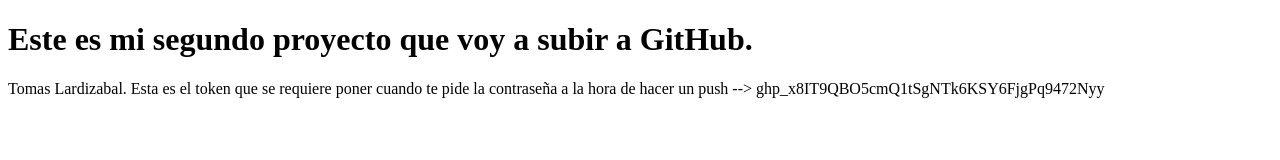
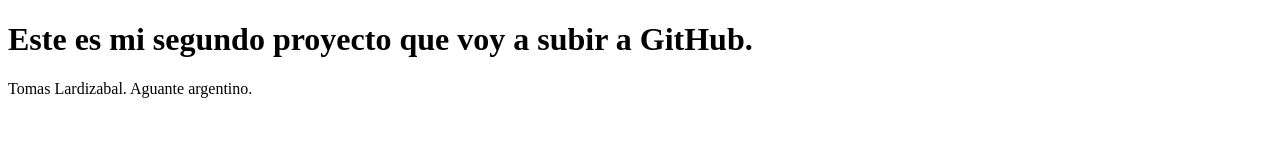
Before and after one commit to tomaslardizabal/proyPerwork, a plain HTML site: page index.html in a window 1280 px wide. Drawn offline with Linux system fonts and the light colour scheme.

Commit message:
Segundo cambio de index.html

```diff
--- a/index.html
+++ b/index.html
@@ -12,8 +12,7 @@
     </h1>
     <p>
         Tomas Lardizabal.
-        Esta es el token que se requiere poner cuando te pide la contraseña a la hora de hacer
-        un push --> 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
+        Aguante argentino.
     </p>
 </body>
 </html>
```
